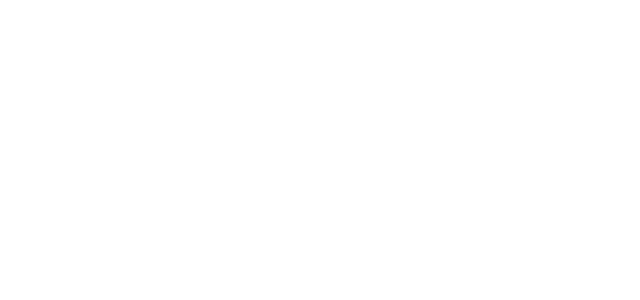
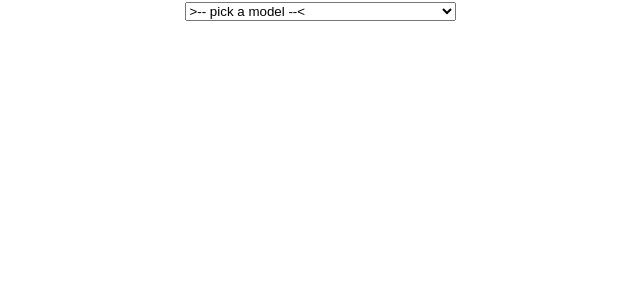
Before and after one commit to GuidoOffermans/Hw-week-3, a React (Create React App) app: page / in a window 1280 px wide. Shown: the top 300 px of the page, without its empty margins (320-960 px from the left). Built offline with nearby package versions, Linux system fonts and the light colour scheme.

Commit message:
step 1 done

```diff
--- a/src/App.js
+++ b/src/App.js
@@ -1,13 +1,50 @@
-import React from 'react';
-
+import React, { Component } from 'react';
 import './App.css';
 
-function App() {
-  return (
-    <div className="App">
-
-    </div>
-  );
+class App extends Component {
+	state = {
+		data: [
+			{
+				name: 'Ivel Z3',
+				manufacturer: 'Ivasim',
+				year: 1969,
+				origin: 'Croatia'
+			},
+			{
+				name: 'Bally Astrocade',
+				manufacturer: 'Bally Consumer Products',
+				year: 1977,
+				origin: 'USA'
+			},
+			{
+				name: 'Sord M200 Smart Home Computer',
+				manufacturer: 'Sord Computer Corporation',
+				year: 1971,
+				origin: 'Japan'
+			},
+			{
+				name: 'Commodore 64',
+				manufacturer: 'Commodore',
+				year: 1982,
+				origin: 'USA'
+			}
+		]
+	};
+	render() {
+    const { data } = this.state
+		return (
+			<div className="App">
+				<select>
+          <option>{`>-- pick a model --<`}</option>
+          {data.map(dataItem =>
+            <option
+              key={dataItem.name}
+              value={dataItem.name}>{`${dataItem.name} (${dataItem.year})`}
+            </option>)}
+				</select>
+			</div>
+		);
+	}
 }
 
 export default App;
```
